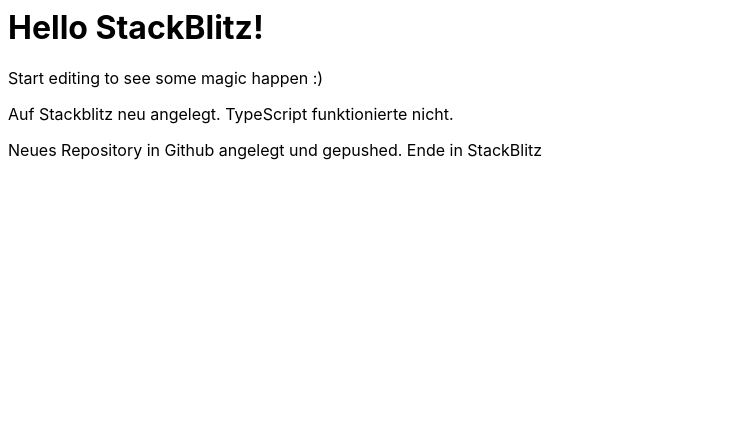
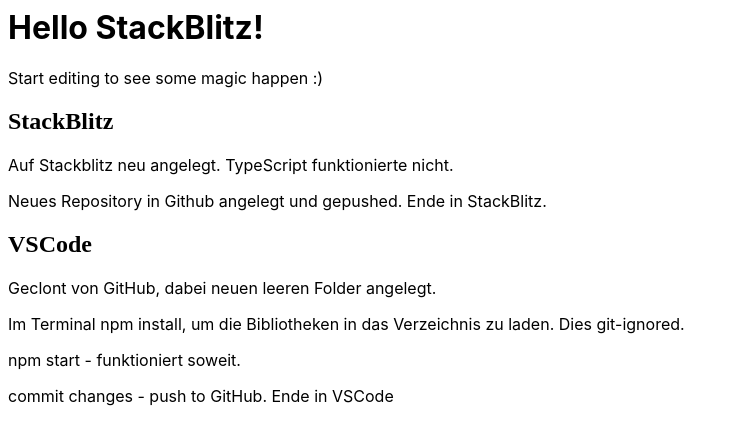
Before and after one commit to jothadete/react-js-test02, a React (Create React App) app: page / in a window 1280 px wide. Shown: the top 444 px of the page, without its empty margins (0-734 px from the left). Built offline with nearby package versions, Linux system fonts and the light colour scheme.

Commit message:
vscode projekt angelegt

```diff
--- a/src/App.js
+++ b/src/App.js
@@ -6,8 +6,15 @@
     <div>
       <h1>Hello StackBlitz!</h1>
       <p>Start editing to see some magic happen :)</p>
+      <h2>StackBlitz</h2>
       <p>Auf Stackblitz neu angelegt. TypeScript funktionierte nicht.</p>
-      <p>Neues Repository in Github angelegt und gepushed. Ende in StackBlitz</p>
+      <p>Neues Repository in Github angelegt und gepushed. Ende in StackBlitz.</p>
+      <h2>VSCode</h2>
+      <p>Geclont von GitHub, dabei neuen leeren Folder angelegt.</p>
+      <p>Im Terminal npm install, um die Bibliotheken in das Verzeichnis zu laden. Dies git-ignored.</p>
+      <p>npm start - funktioniert soweit.</p>
+      <p>commit changes - push to GitHub. Ende in VSCode</p>
+
     </div>
   );
 }
```
